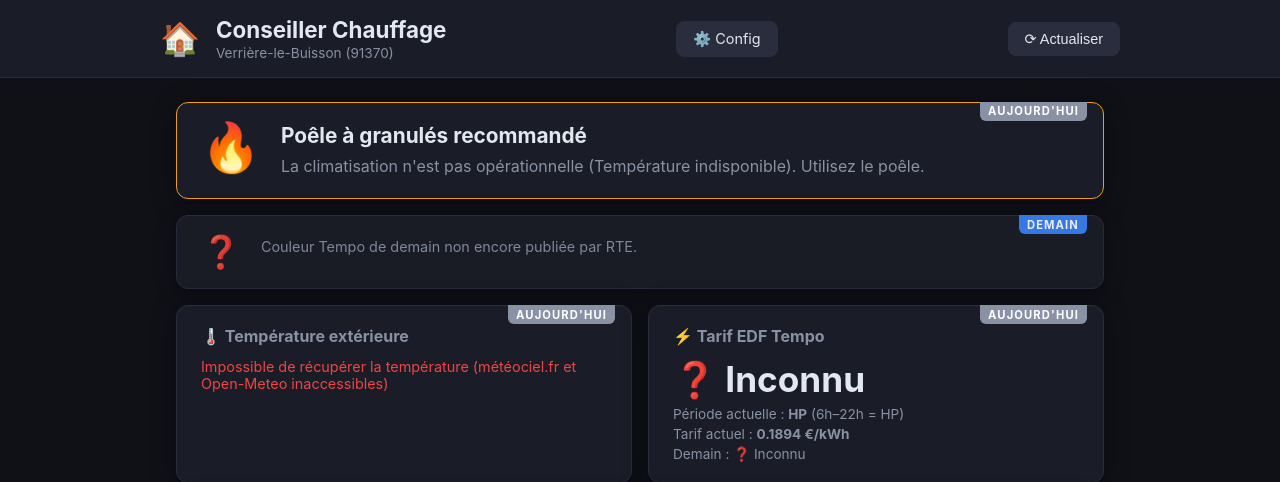
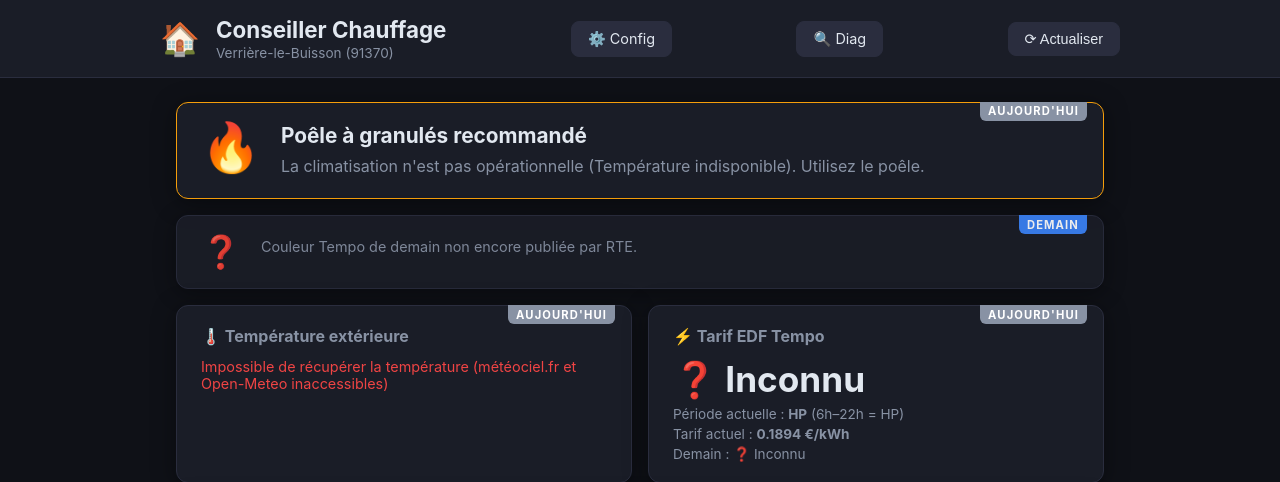
Before and after one commit to haysjg/Heating-Advisor, a Flask app: page / in a window 1280 px wide. Shown: the top 482 px of the page. Run offline with Flask 3, Linux system fonts and the light colour scheme.

Commit message:
ui: raccourci diagnostic thermostat depuis la page d'accueil
Co-Authored-By: Claude Sonnet 4.6 <noreply@anthropic.com>

```diff
--- a/templates/index.html
+++ b/templates/index.html
@@ -33,6 +33,7 @@
       </button>
       {% endif %}
       <a href="/config" class="btn-refresh" style="text-decoration:none">⚙️ Config</a>
+      <a href="/api/thermostat/diagnose" class="btn-refresh" style="text-decoration:none" target="_blank">🔍 Diag</a>
       <button class="btn-refresh" onclick="refresh()">⟳ Actualiser</button>
     </div>
   </header>
```
